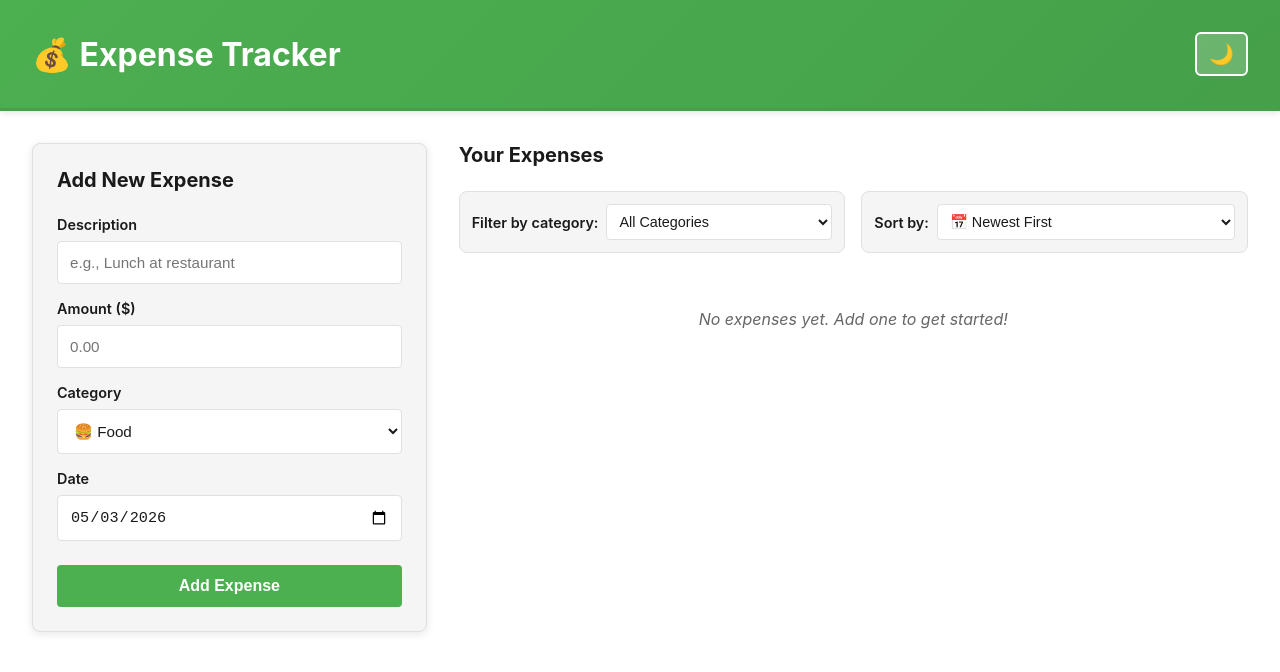
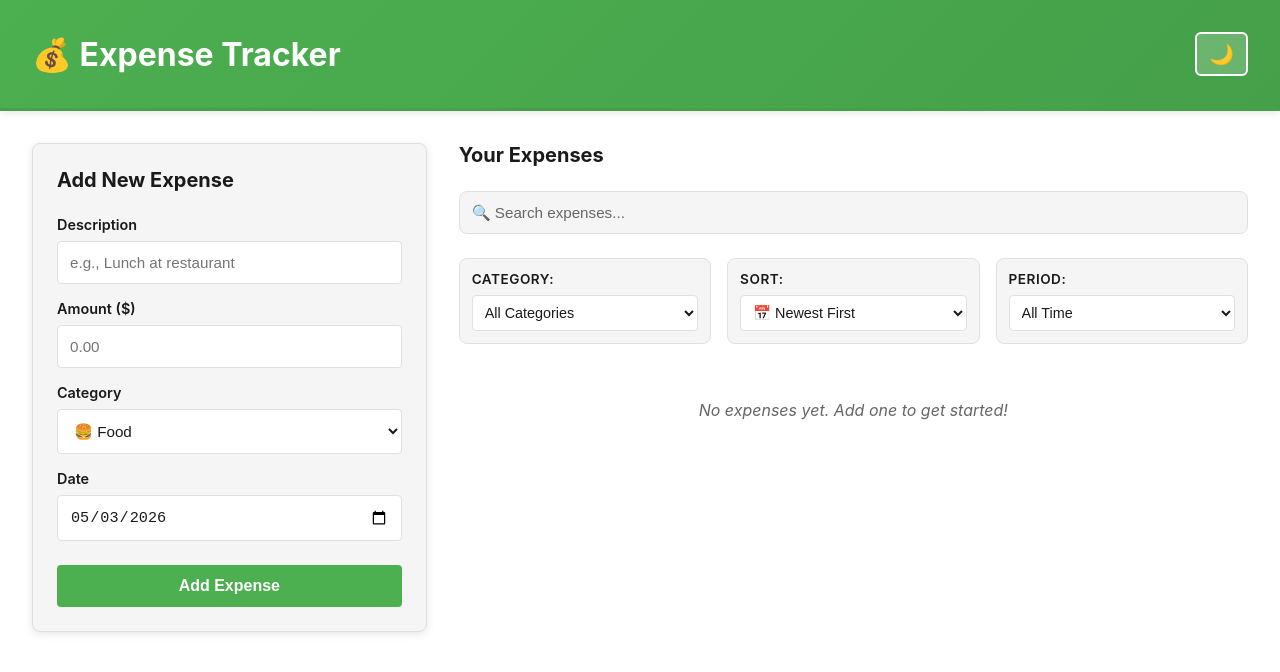
Before and after one commit to mihaim1209/tum-web-lab6, a React (Vite) app: page / in a window 1280 px wide. Shown: the top 672 px of the page. Built offline with nearby package versions, Linux system fonts and the light colour scheme.

Commit message:
Commit 4: Add advanced filtering and search

```diff
--- a/src/components/ExpenseList.css
+++ b/src/components/ExpenseList.css
@@ -9,16 +9,43 @@
   font-size: 1.25rem;
 }
 
-.filters-section {
+.search-section {
   display: flex;
   gap: 1rem;
 }
 
+.search-input {
+  flex: 1;
+  padding: 0.75rem;
+  border: 1px solid var(--border-color);
+  border-radius: 8px;
+  background: var(--bg-secondary);
+  color: var(--text-primary);
+  font-size: 0.95rem;
+  transition: all 0.2s;
+}
+
+.search-input:focus {
+  outline: none;
+  border-color: var(--accent);
+  box-shadow: 0 0 0 3px rgba(76, 175, 80, 0.1);
+  background: var(--bg-primary);
+}
+
+.search-input::placeholder {
+  color: var(--text-secondary);
+}
+
+.filters-section {
+  display: grid;
+  grid-template-columns: repeat(3, 1fr);
+  gap: 1rem;
+}
+
 .filter-section {
-  flex: 1;
   display: flex;
+  flex-direction: column;
   gap: 0.5rem;
-  align-items: center;
   background: var(--bg-secondary);
   padding: 0.75rem;
   border-radius: 8px;
@@ -28,12 +55,41 @@
 .filter-section label {
   color: var(--text-primary);
   font-weight: 600;
-  white-space: nowrap;
-  font-size: 0.9rem;
+  font-size: 0.85rem;
+  text-transform: uppercase;
+  letter-spacing: 0.5px;
 }
 
 .filter-section select {
+  padding: 0.5rem;
+  border: 1px solid var(--border-color);
+  border-radius: 4px;
+  background: var(--bg-primary);
+  color: var(--text-primary);
+  font-size: 0.9rem;
+  transition: all 0.2s;
+}
+
+.filter-section select:focus {
+  outline: none;
+  border-color: var(--accent);
+  box-shadow: 0 0 0 3px rgba(76, 175, 80, 0.1);
+}
+
+.custom-date-range {
+  display: flex;
+  gap: 0.75rem;
+  align-items: center;
+  background: var(--bg-secondary);
+  padding: 0.75rem;
+  border-radius: 8px;
+  border: 1px solid var(--border-color);
+  flex-wrap: wrap;
+}
+
+.custom-date-range input {
   flex: 1;
+  min-width: 150px;
   padding: 0.5rem;
   border: 1px solid var(--border-color);
   border-radius: 4px;
@@ -42,10 +98,32 @@
   font-size: 0.9rem;
 }
 
-.filter-section select:focus {
+.custom-date-range input:focus {
   outline: none;
   border-color: var(--accent);
   box-shadow: 0 0 0 3px rgba(76, 175, 80, 0.1);
+}
+
+.custom-date-range span {
+  color: var(--text-secondary);
+  font-weight: 600;
+}
+
+.btn-reset {
+  padding: 0.5rem 1rem;
+  background: var(--delete-color);
+  color: white;
+  border: none;
+  border-radius: 4px;
+  font-weight: 600;
+  cursor: pointer;
+  transition: all 0.2s;
+}
+
+.btn-reset:hover {
+  background: var(--delete-hover);
+  transform: translateY(-2px);
+  box-shadow: var(--shadow);
 }
 
 .expense-list {
@@ -105,21 +183,27 @@
   }
 }
 
+@media (max-width: 1024px) {
+  .filters-section {
+    grid-template-columns: repeat(2, 1fr);
+  }
+}
+
 @media (max-width: 768px) {
   .filters-section {
-    flex-direction: column;
+    grid-template-columns: 1fr;
   }
 
-  .filter-section {
+  .custom-date-range {
     flex-direction: column;
     align-items: stretch;
   }
 
-  .filter-section label {
+  .custom-date-range input {
     width: 100%;
   }
 
-  .filter-section select {
+  .btn-reset {
     width: 100%;
   }
 }
--- a/src/components/ExpenseList.jsx
+++ b/src/components/ExpenseList.jsx
@@ -7,10 +7,66 @@ export default function ExpenseList() {
   const { expenses } = useExpenses();
   const [filterCategory, setFilterCategory] = useState('all');
   const [sortBy, setSortBy] = useState('date-desc');
+  const [searchTerm, setSearchTerm] = useState('');
+  const [dateRange, setDateRange] = useState('all');
+  const [customStartDate, setCustomStartDate] = useState('');
+  const [customEndDate, setCustomEndDate] = useState('');
 
-  let filteredExpenses = filterCategory === 'all'
-    ? expenses
-    : expenses.filter(e => e.category === filterCategory);
+  // Helper function to get date range
+  const getDateRangeFilter = () => {
+    const now = new Date();
+    const today = new Date(now.getFullYear(), now.getMonth(), now.getDate());
+
+    switch(dateRange) {
+      case 'today':
+        return {
+          start: today,
+          end: new Date(today.getTime() + 24 * 60 * 60 * 1000)
+        };
+      case 'week':
+        const weekStart = new Date(today);
+        weekStart.setDate(today.getDate() - today.getDay());
+        return {
+          start: weekStart,
+          end: new Date()
+        };
+      case 'month':
+        return {
+          start: new Date(now.getFullYear(), now.getMonth(), 1),
+          end: new Date()
+        };
+      case 'year':
+        return {
+          start: new Date(now.getFullYear(), 0, 1),
+          end: new Date()
+        };
+      case 'custom':
+        return {
+          start: customStartDate ? new Date(customStartDate) : null,
+          end: customEndDate ? new Date(customEndDate) : null
+        };
+      default:
+        return null;
+    }
+  };
+
+  let filteredExpenses = expenses.filter(e => {
+    // Category filter
+    if (filterCategory !== 'all' && e.category !== filterCategory) return false;
+
+    // Search filter
+    if (searchTerm && !e.title.toLowerCase().includes(searchTerm.toLowerCase())) return false;
+
+    // Date range filter
+    const dateFilter = getDateRangeFilter();
+    if (dateFilter && (dateFilter.start || dateFilter.end)) {
+      const expenseDate = new Date(e.date);
+      if (dateFilter.start && expenseDate < dateFilter.start) return false;
+      if (dateFilter.end && expenseDate >= dateFilter.end) return false;
+    }
+
+    return true;
+  });
 
   // Apply sorting
   filteredExpenses = [...filteredExpenses].sort((a, b) => {
@@ -33,9 +89,19 @@ export default function ExpenseList() {
     <div className="expense-list-container">
       <h2>Your Expenses</h2>
 
+      <div className="search-section">
+        <input
+          type="text"
+          placeholder="🔍 Search expenses..."
+          value={searchTerm}
+          onChange={(e) => setSearchTerm(e.target.value)}
+          className="search-input"
+        />
+      </div>
+
       <div className="filters-section">
         <div className="filter-section">
-          <label htmlFor="filter">Filter by category:</label>
+          <label htmlFor="filter">Category:</label>
           <select
             id="filter"
             value={filterCategory}
@@ -53,7 +119,7 @@ export default function ExpenseList() {
         </div>
 
         <div className="filter-section">
-          <label htmlFor="sort">Sort by:</label>
+          <label htmlFor="sort">Sort:</label>
           <select
             id="sort"
             value={sortBy}
@@ -65,7 +131,51 @@ export default function ExpenseList() {
             <option value="amount-asc">💰 Lowest Amount</option>
           </select>
         </div>
+
+        <div className="filter-section">
+          <label htmlFor="date-range">Period:</label>
+          <select
+            id="date-range"
+            value={dateRange}
+            onChange={(e) => setDateRange(e.target.value)}
+          >
+            <option value="all">All Time</option>
+            <option value="today">Today</option>
+            <option value="week">This Week</option>
+            <option value="month">This Month</option>
+            <option value="year">This Year</option>
+            <option value="custom">Custom Range</option>
+          </select>
+        </div>
       </div>
+
+      {dateRange === 'custom' && (
+        <div className="custom-date-range">
+          <input
+            type="date"
+            value={customStartDate}
+            onChange={(e) => setCustomStartDate(e.target.value)}
+            placeholder="Start date"
+          />
+          <span>to</span>
+          <input
+            type="date"
+            value={customEndDate}
+            onChange={(e) => setCustomEndDate(e.target.value)}
+            placeholder="End date"
+          />
+          <button
+            onClick={() => {
+              setCustomStartDate('');
+              setCustomEndDate('');
+              setDateRange('all');
+            }}
+            className="btn-reset"
+          >
+            Reset
+          </button>
+        </div>
+      )}
 
       {expenses.length === 0 ? (
         <p className="empty-state">No expenses yet. Add one to get started!</p>
@@ -73,7 +183,7 @@ export default function ExpenseList() {
         <>
           <div className="expense-list">
             {filteredExpenses.length === 0 ? (
-              <p className="empty-state">No expenses in this category.</p>
+              <p className="empty-state">No expenses match your filters.</p>
             ) : (
               filteredExpenses.map(expense => (
                 <ExpenseItem key={expense.id} expense={expense} />
```
